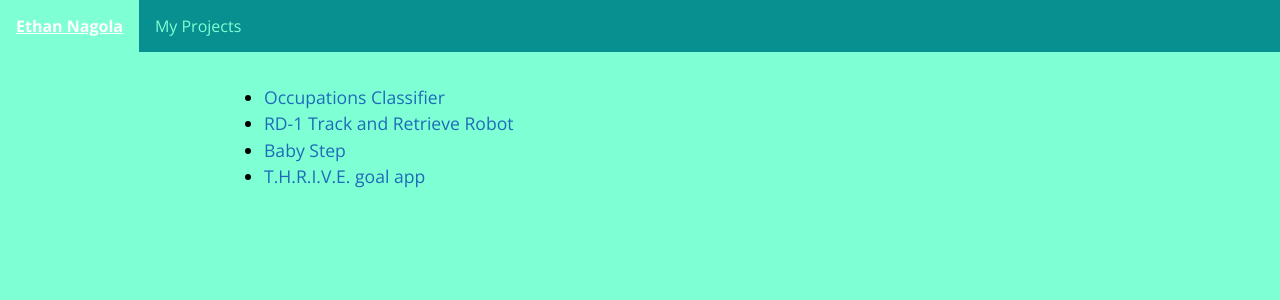
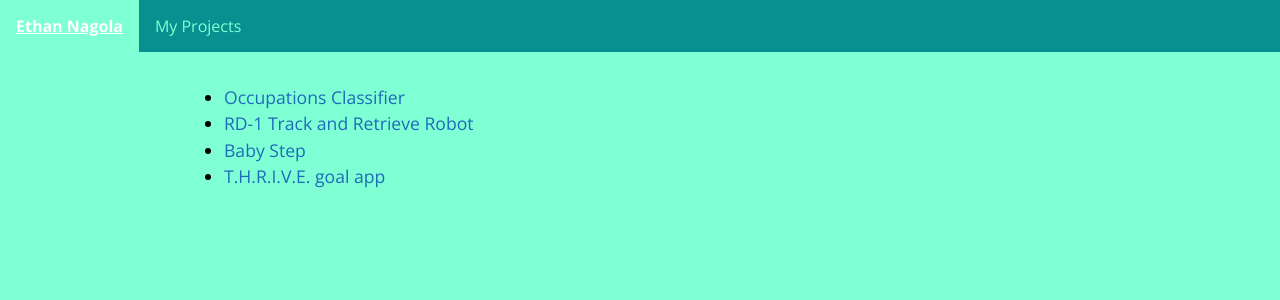
Before and after one commit to enagola/web, a Jekyll site: the page built from docs/projects.md, in a window 1280 px wide. Shown: the top 300 px of the page. Built offline with Jekyll 4.4.1, drawn with Linux system fonts in a browser that asks for light colours.

Commit message:
Update projects.md

```diff
--- a/docs/projects.md
+++ b/docs/projects.md
@@ -4,7 +4,7 @@ layout: template
 filename: projects
 pageheader: page-header-about
 ---
-<ul>
+<ul style="margin-left: 0; padding-left: 0;display: inline;">
   <li><a onclick="toggleNav('1')" id='1'>Occupations Classifier</a></li>
   <li><a onclick="toggleNav('2')" id='2'>RD-1 Track and Retrieve Robot</a></li>
   <li><a onclick="toggleNav('3')" id='3'>Baby Step</a></li>
```
